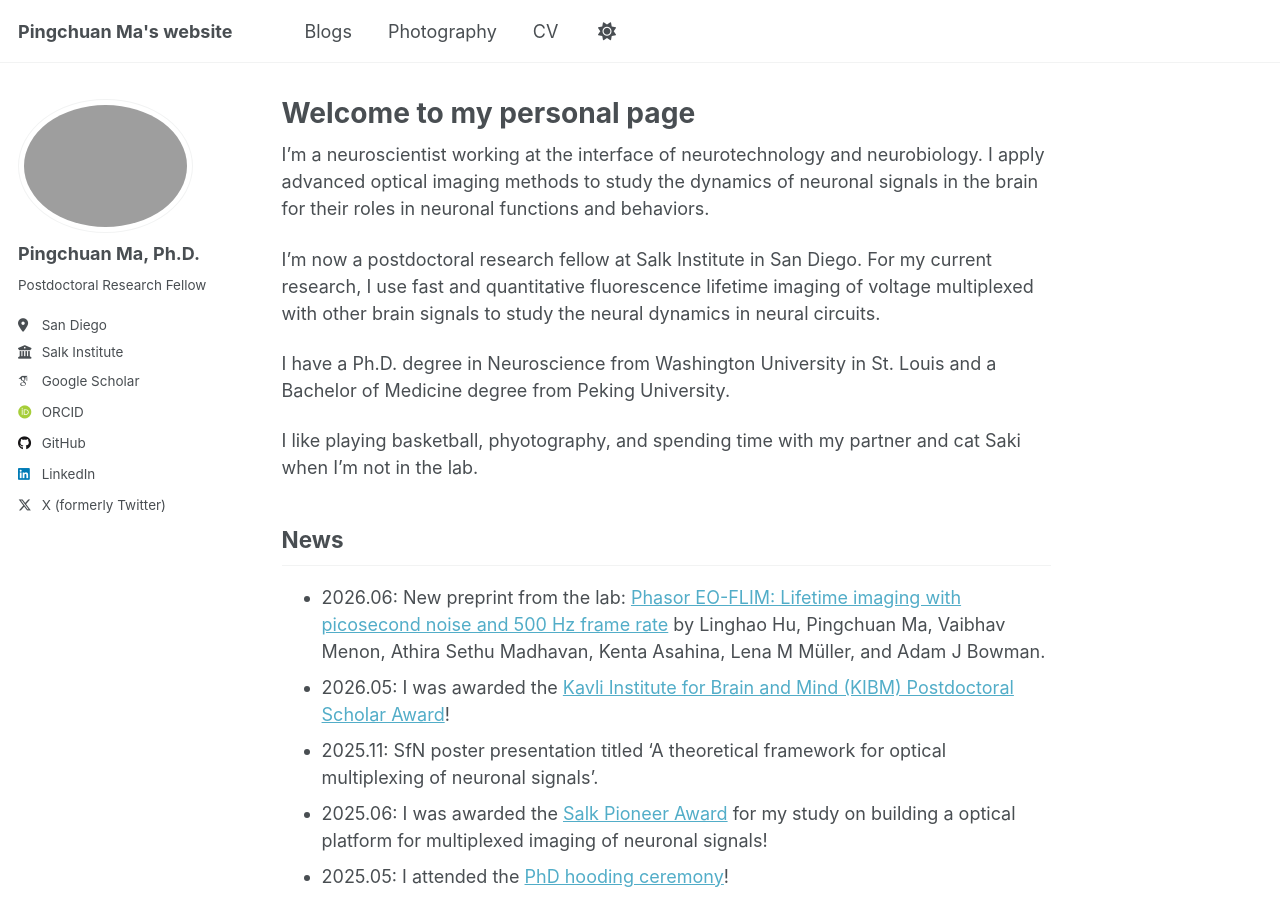
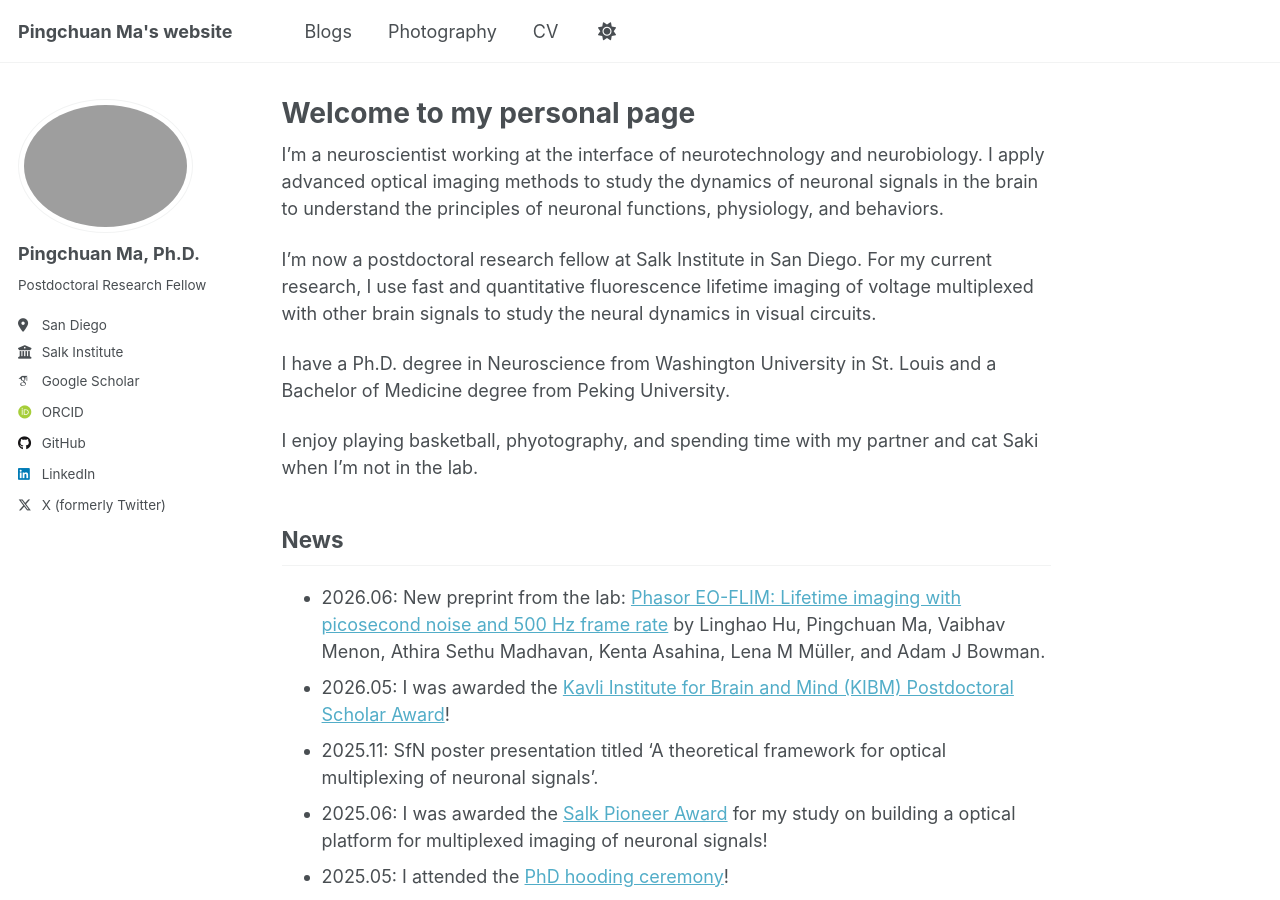
Before and after one commit to pcmaaaaa/pcmaaaaa.github.io, a Jekyll site: the page built from _pages/about.md, in a window 1280 px wide and 900 px high. Built offline with Jekyll 4.4.1, drawn with Linux system fonts in a browser that asks for light colours; some web fonts are replaced; a script that is not in the unit is left out.

Commit message:
Update about me

```diff
--- a/_pages/about.md
+++ b/_pages/about.md
@@ -7,13 +7,13 @@
   - /about.html
 ---
 
-I'm a neuroscientist working at the interface of neurotechnology and neurobiology. I apply advanced optical imaging methods to study the dynamics of neuronal signals in the brain for their roles in neuronal functions and behaviors.
+I'm a neuroscientist working at the interface of neurotechnology and neurobiology. I apply advanced optical imaging methods to study the dynamics of neuronal signals in the brain to understand the principles of neuronal functions, physiology, and behaviors.
 
-I'm now a postdoctoral research fellow at Salk Institute in San Diego. For my current research, I use fast and quantitative fluorescence lifetime imaging of voltage multiplexed with other brain signals to study the neural dynamics in neural circuits.
+I'm now a postdoctoral research fellow at Salk Institute in San Diego. For my current research, I use fast and quantitative fluorescence lifetime imaging of voltage multiplexed with other brain signals to study the neural dynamics in visual circuits.
 
 I have a Ph.D. degree in Neuroscience from Washington University in St. Louis and a Bachelor of Medicine degree from Peking University.
 
-I like playing basketball, phyotography, and spending time with my partner and cat Saki when I'm not in the lab.
+I enjoy playing basketball, phyotography, and spending time with my partner and cat Saki when I'm not in the lab.
 
 
 News
```
Also changed, not shown: 1 other file.
